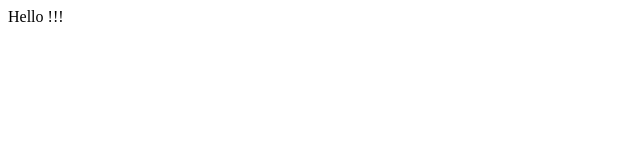
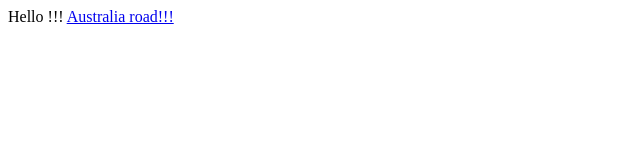
Before and after one commit to Ivan60759/Ivan60759.github.io, a plain HTML site: page index.html in a window 1280 px wide. Shown: the whole page, without its empty margins (0-640 px from the left). Drawn offline with Linux system fonts and the light colour scheme.

Commit message:
Update index.html

```diff
--- a/index.html
+++ b/index.html
@@ -1 +1,2 @@
 Hello !!!
+<a href="australia.html">Australia road!!!</a>
```
